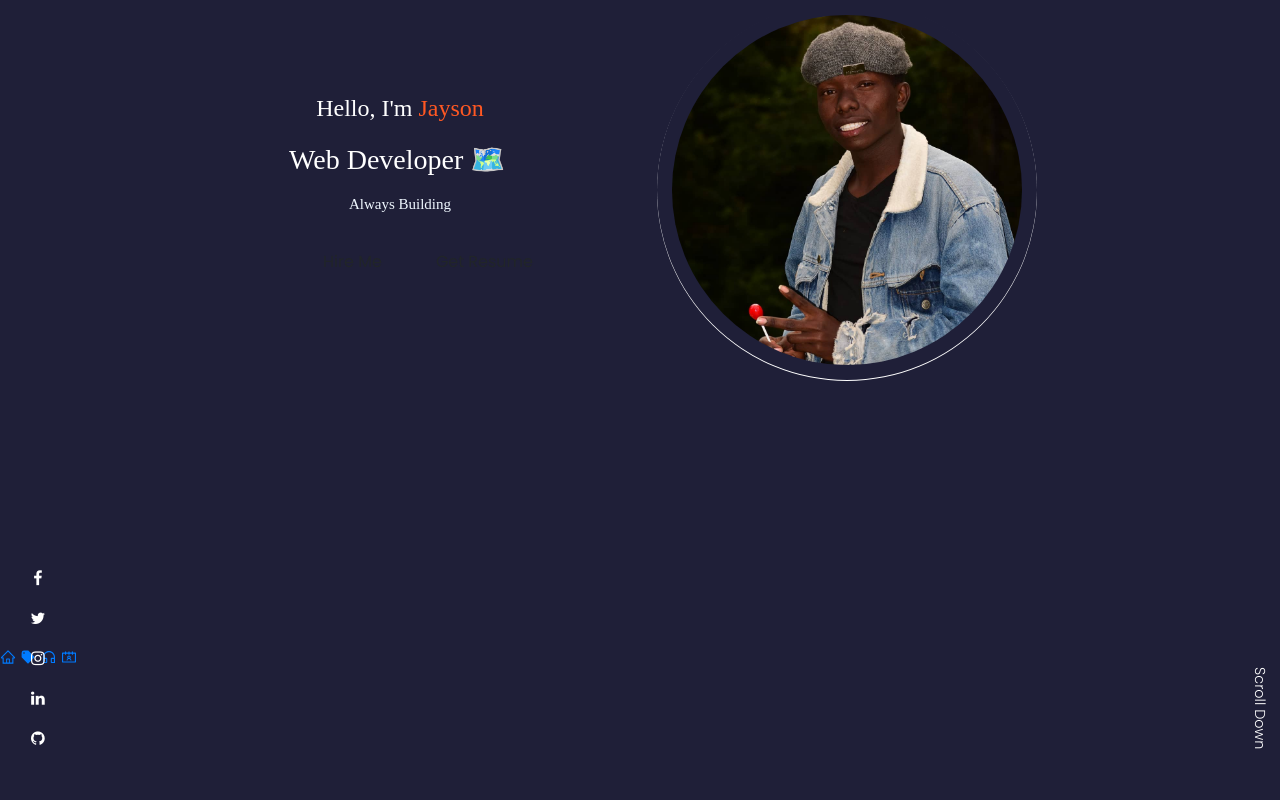
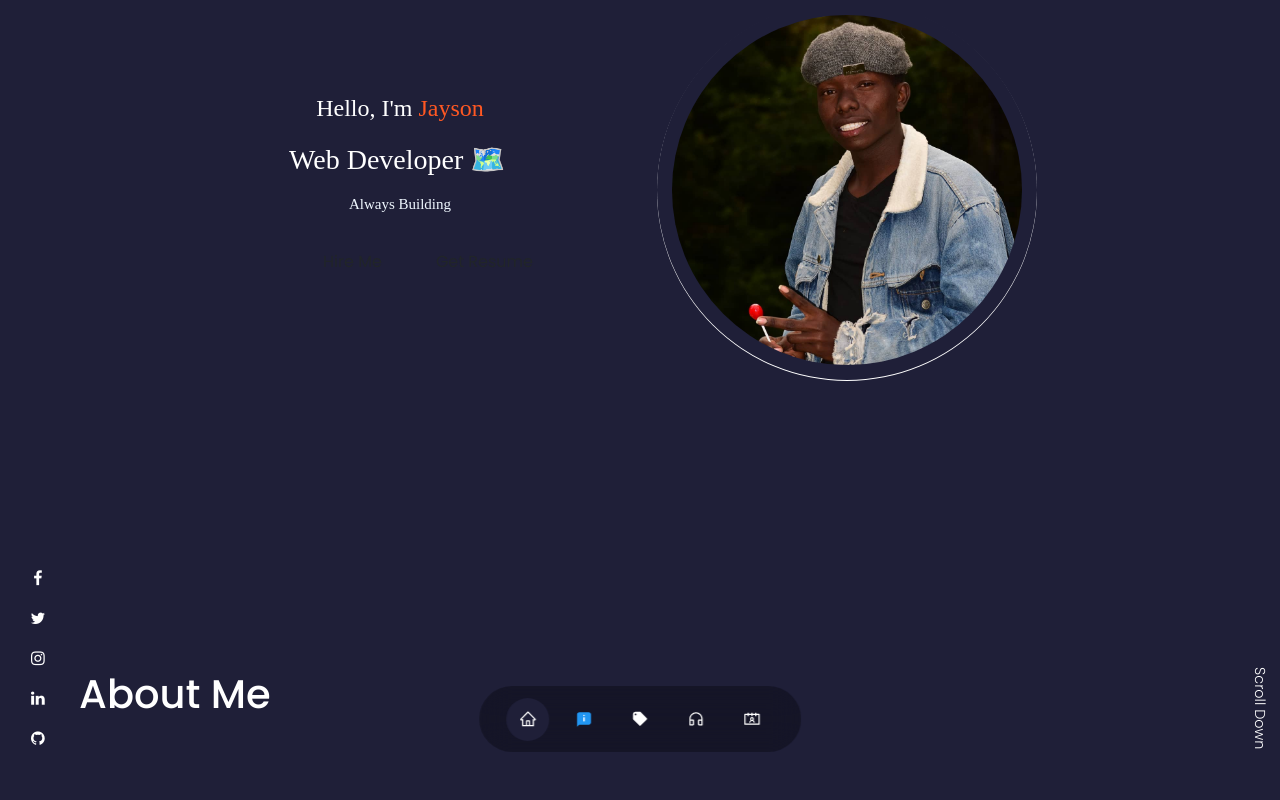
Before and after one commit to jasonkiptoo/my-portfolio, a React (Create React App) app: page / in a window 1280 px wide. Shown: the top 800 px of the page. Built offline with nearby package versions, Linux system fonts and the light colour scheme; a web font is replaced by a local one.

Commit message:
added the navbar and customized it

```diff
--- a/src/App.js
+++ b/src/App.js
@@ -2,12 +2,18 @@ import logo from "./logo.svg";
 import "./App.css";
 import Home from "./PortfolioContainer/Home/Home.js";
 import AboutMe from "./PortfolioContainer/AboutMe/AboutMe";
+import Navbar from "./PortfolioContainer/Navbar/Navbar";
+import Contact from "./PortfolioContainer/ContactMe/Contact";
+import Skills from "./PortfolioContainer/Skills/Skills";
 
 function App() {
   return (
     <div className="App">
       <Home />
-      {/* <AboutMe /> */}
+      <Navbar/>
+      <AboutMe />
+      <Skills/>
+      <Contact/>
     </div>
   );
 }
--- a/src/PortfolioContainer/AboutMe/AboutMe.js
+++ b/src/PortfolioContainer/AboutMe/AboutMe.js
@@ -1,7 +1,7 @@
 import react from "react";
 
 function AboutMe() {
-  return <div>
+  return <div className="container" id="about">
     <h1>About Me</h1>
   </div>;
 }
--- /dev/null
+++ b/src/PortfolioContainer/ContactMe/Contact.js
@@ -0,0 +1,5 @@
+function Contact() {
+    return (<div className="container" id="contact" ><h1>Contact Me</h1></div> );
+}
+
+export default Contact;
--- a/src/PortfolioContainer/Home/Home.js
+++ b/src/PortfolioContainer/Home/Home.js
@@ -5,9 +5,9 @@ import Profile from "./Profile/Profile";
 
 function Home() {
   return (
-    <div className="home-container">
+    <div className="home-container" id="#home">
       <Profile />
-      <Navbar/>
+
 
       {/* <Footer /> */}
     </div>
--- a/src/PortfolioContainer/Home/Profile/Profile.js
+++ b/src/PortfolioContainer/Home/Profile/Profile.js
@@ -5,11 +5,10 @@ import Headersocials from "./Headersocials";
 
 function Profile() {
   return (
+    <div className="container-lg" id="home">
       <div className="profile-container">
         <div className="profile-parent">
           <div className="profile-details">
-
-
             <div className="profile-details-name">
               <span className="primary-text">
                 Hello, I'm{" "}
@@ -50,8 +49,8 @@ function Profile() {
             <div className="profile-image-background"></div>
           </div>
         </div>
-      <Headersocials/>
-
+        <Headersocials />
+      </div>
     </div>
   );
 }
--- /dev/null
+++ b/src/PortfolioContainer/Navbar/Navbar.css
@@ -0,0 +1,33 @@
+nav {
+  background: rgba(0, 0, 0, 0.3);
+  width: max-content;
+  display: block;
+  padding: 0.7rem 1.7rem;
+  z-index: 2;
+  position: relative;
+  left: 50%;
+  transform: translateX(-50%);
+  margin-top: 0;
+
+  display: flex;
+  gap: 0.8rem;
+  bottom: 3rem;
+  position: fixed;
+  border-radius: 3rem;
+  backdrop-filter: blur(15px);
+}
+nav a {
+  background: transparent;
+  padding: 0.8rem;
+  border-radius: 50%;
+  display: flex;
+  color: var(--color-white);
+  font-size: 1.1rem;
+}
+nav a:hover {
+  background: rgba(0, 0, 0, 0.3);
+}
+nav a.active {
+  background: var(--color-bg);
+  color: var(--color-white);
+}
--- a/src/PortfolioContainer/Navbar/Navbar.js
+++ b/src/PortfolioContainer/Navbar/Navbar.js
@@ -1,24 +1,29 @@
-import React from "react";
+import React, { useState } from "react";
+
+import "./Navbar.css";
 import {
   AiOutlineHome,
   AiOutlineContacts,
   AiOutlineCustomerService,
 } from "react-icons/ai";
 import { HiTag } from "react-icons/hi";
+import { FcAbout } from "react-icons/fc";
+
 function Navbar() {
+  const [active, setActive] = useState("#home");
   return (
     <nav>
-      <a href="#">
+      <a href="#home" className={active === "#home" ? "active" : ""}>
         <AiOutlineHome />
       </a>{" "}
-      <a href="#about">{/* <FcAbout /> */}</a>{" "}
-      <a href="#book">
+      <a href="#about" onClick={()=>setActive("#about")}  className={active === "#about" ? "active" : ""}>{ <FcAbout /> }</a>{" "}
+      <a href="#book" onClick={()=>setActive("#book")}  className={active === "#book" ? "active" : ""}>
         <HiTag />
       </a>{" "}
-      <a href="#services">
+      <a href="#skills" onClick={()=>setActive("#skills")}  className={active === "#skills" ? "active" : ""}>
         <AiOutlineCustomerService />
       </a>{" "}
-      <a href="#contact">
+      <a href="#contact" onClick={()=>setActive("#contact")}  className={active === "#contact" ? "active" : ""}>
         <AiOutlineContacts />
       </a>
     </nav>
--- /dev/null
+++ b/src/PortfolioContainer/Skills/Skills.js
@@ -0,0 +1,5 @@
+function Skills() {
+    return ( <div className="container" id="skills"><h1>Skills</h1></div> );
+}
+
+export default Skills;
--- a/src/index.css
+++ b/src/index.css
@@ -44,6 +44,7 @@ line-height: 1.7;
 .container{
   max-width: var(--container-width-lg);
   margin: 0 auto;
+  height: 100vh;
   /* padding: 0 1rem; */
 }
 
```
Lines whose indentation alone changed are shown as unchanged.
